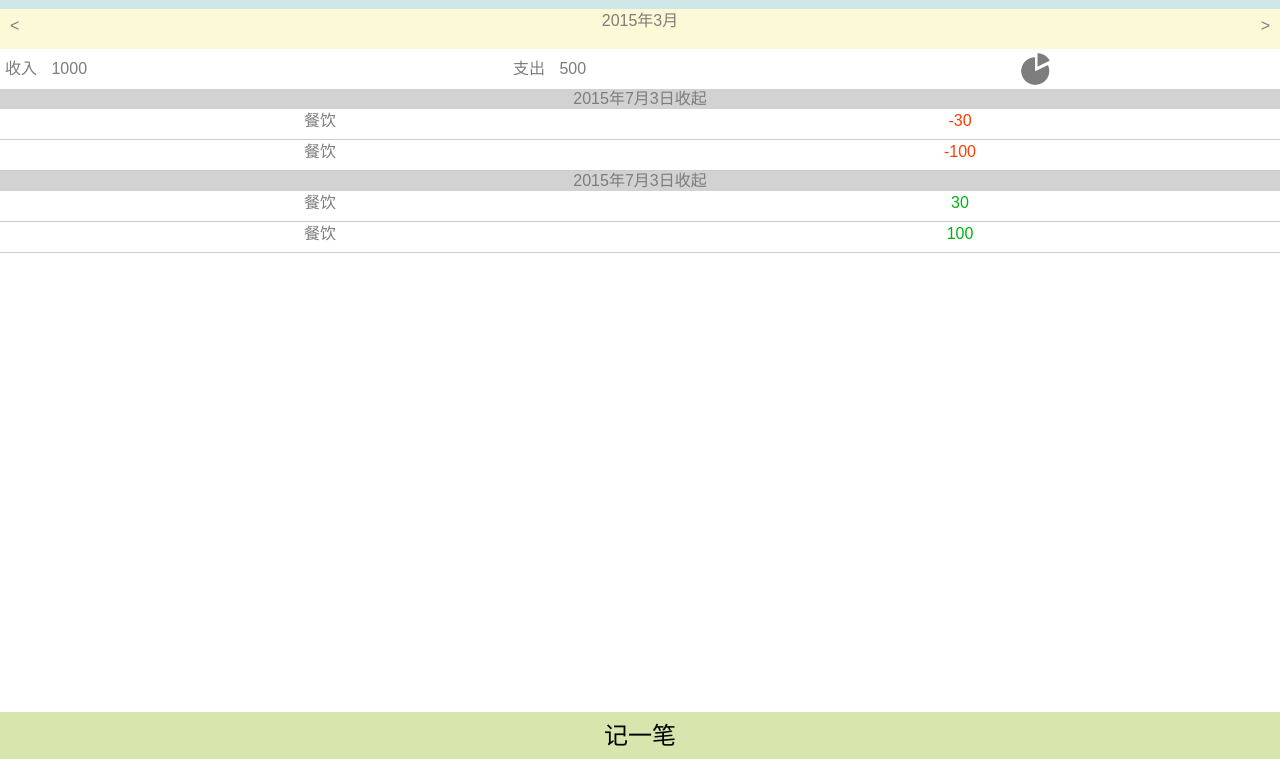
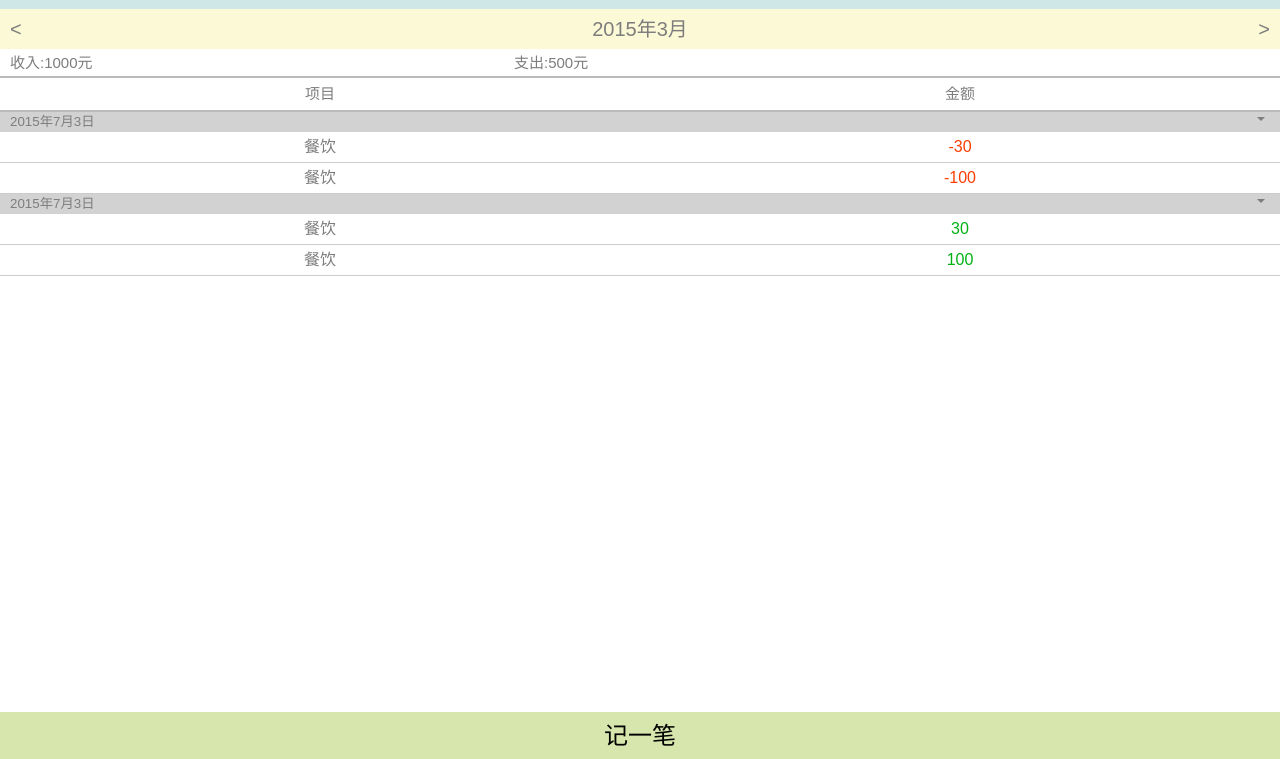
Before and after one commit to wangshuonpu/web-account, a website: page list.html in a window 1280 px wide. Shown: the part 41-800 px from the top of the page. Drawn offline with Linux system fonts and the light colour scheme.

Commit message:
list page modified

```diff
--- a/list.html
+++ b/list.html
@@ -15,31 +15,32 @@
 </div>
 <div id="main" class="main">
     <div class="time-line">
-            <a href="javascript:void(0);" class="direction-left">< </a>
+            <a href="javascript:void(0);" class="direction-left"> < </a>
             <a href="javascript:void(0);" class="direction-right"> > </a>
             <span class="time">2015年3月</span>
         </div>
 
     <div class="detail">
         <div class="part">
-            <span class="type">收入</span>
-            <span class="value">1000</span>
+            收入:<span class="value">1000</span>元
         </div>
         <div class="part">
-            <span class="type">支出</span>
-            <span class="value">500</span>
+            支出:<span class="value">500</span>元
         </div>
-        <a href="detail.html" class="detail-logo"></a>
+        <a href="detail.html" class="icon-chats"></a>
     </div>
-
+    <div class="list-header">
+        <span>项目</span>
+        <span>金额</span>
+    </div>
     <div class="title">
-        <dt><span>2015年7月3日</span><a class="hide" href="javascript:void(0);">收起</a></dt>
+        <dt><a class="open" href="javascript:void(0);"><span>2015年7月3日</span></a></dt>
         <dd><span>餐饮</span><span class="red">-30</span></dd>
         <dd><span>餐饮</span><span class="red">-100</span></dd>
     </div>
 
     <div class="title">
-        <dt><span>2015年7月3日</span><a class="hide" href="javascript:void(0);">收起</a></dt>
+        <dt><a class="open" href="javascript:void(0);"><span>2015年7月3日</span></a></dt>
         <dd><span>餐饮</span><span class="green">30</span></dd>
         <dd><span>餐饮</span><span class="green">100</span></dd>
     </div>
--- a/src/css/list.css
+++ b/src/css/list.css
@@ -5,27 +5,23 @@
     position: relative;
     text-align: center;
     color: #7d7d7d;
+    line-height: 40px;
+    font-size: 20px;
 }
 
 .direction-left{
     position: absolute;
     left: 10px;
-    top: 5px;
 }
 .detail{
     position: relative;
-    height: 40px;
-    padding-left: 5px;
-    padding-right: 5px;
-    line-height: 40px;
+    height: 27px;
+    padding-left: 10px;
+    padding-right: 10px;
+    line-height: 27px;
+    font-size: 15px;
 }
-.detail-logo{
-    width: 30px;
-    height: 32px;
-    background: url('img/detail.png') no-repeat;
-    float: left;
-    margin-top: 4px;
-}
+
 .part{
     float: left;
     width: 40%;
@@ -33,22 +29,54 @@
 .direction-right{
     position: absolute;
     right: 10px;
-    top: 5px;
 }
 .type{
     display: inline-block;
     padding-right: 10px;
 }
 .value{
-    display: inline-block;
-    padding-right: 10px;
+    /*display: inline-block;*/
+    /*padding-right: 10px;*/
+}
+.list-header {
+    height: 32px;
+    line-height: 32px;
+    font-size: 15px;
+    color: #7d7d7d;
+    border: 1px solid #bababa;
+    border-width: 2px 0;
+    text-align: center;
+}
+.list-header span {
+    width: 50%;
+    float: left;
+    display: block;
 }
 .title dt{
     background: #d2d2d2;
     height: 20px;
     line-height: 20px;
-    text-align: center;
+    padding-left: 10px;
+    font-size: smaller;
+    position: relative;
 }
+
+.title dt a:after {
+    font-size: 0;
+    content: '';
+    height: 0;
+    width: 0;
+    border: 4px solid;
+    border-color: transparent transparent transparent #7d7d7d;
+    position: absolute;
+    top: 5px;
+    right: 15px;
+}
+
+.title dt a.open:after {
+    border-color: #7d7d7d transparent transparent transparent;
+}
+
 .title dd{
     border-bottom: 1px solid #ccc;
     height: 30px;
@@ -57,6 +85,7 @@
     width: 50%;
     float: left;
     text-align: center;
+    line-height: 30px;
 }
 .title dd span.red{
     color: #fc3e03;
```
